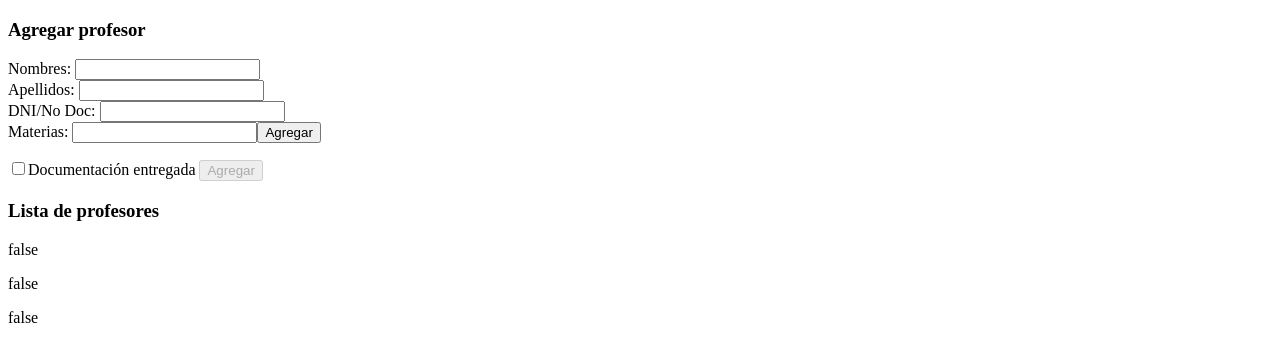
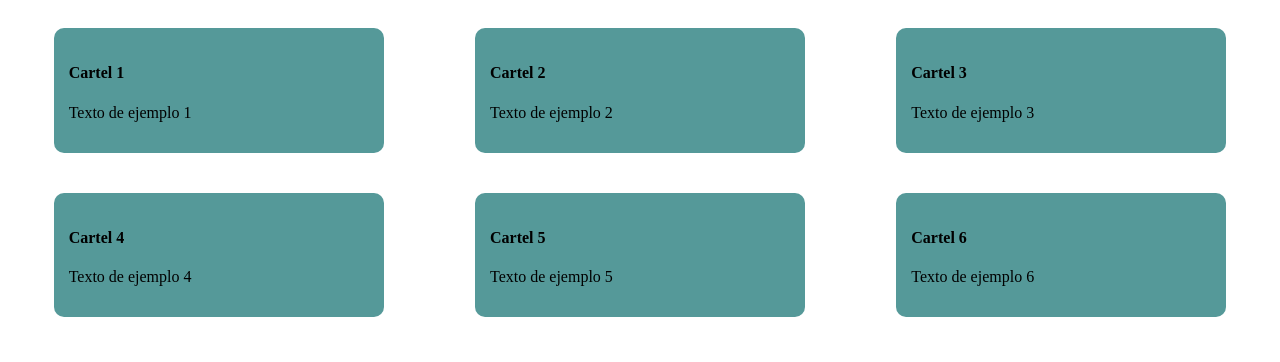
Before and after one commit to gieribac/portafolio260923, a Vue app: page / in a window 1280 px wide. Shown: the top 362 px of the page. Built offline with nearby package versions, Linux system fonts and the light colour scheme.

Commit message:
scripts comunicacion vertical descendente  uso de props

```diff
--- a/src/App.vue
+++ b/src/App.vue
@@ -1,13 +1,13 @@
 <script setup lang="ts">
-   import TeacherForm from './components/TeacherForm.vue'
+   // import TeacherForm from './components/TeacherForm.vue'
    // import validar from "./components/validar.vue";
-
+   import PostList from './components/PostList.vue';
 
 
 </script>
 <template>
-<TeacherForm/>
-<!-- <validar/> -->
+<!-- <TeacherForm/> -->
+<PostList />
 
 </template>
 <style>
--- /dev/null
+++ b/src/components/PostDetail.vue
@@ -0,0 +1,30 @@
+<script setup lang="ts">
+    import {defineProps} from 'vue';
+    const props = defineProps({
+      title: {
+        type: String,
+        required: true,
+      },
+      content: {
+        type: String,
+        default: "no hay información para mostrar",
+      },
+    });
+</script>
+<template >
+    <div class="post">
+        <h4>{{props.title}}</h4>
+        <p>{{props.content}}</p>
+    </div>
+</template>
+<style scoped>
+    .post{
+        width: 300px;
+        border-radius: 10px;
+        background-color: #599;
+        margin: 20px;
+        padding: 15px;
+
+    }
+
+</style>
--- /dev/null
+++ b/src/components/PostList.vue
@@ -0,0 +1,49 @@
+<script setup lang="ts">
+    import PostDetail from './PostDetail.vue';
+    import { ref, Ref } from 'vue';
+    interface Post {
+        title: string;
+        content: string;
+    }
+    let info: Post[] = [
+        {
+            title: "Cartel 1",
+            content: "Texto de ejemplo 1"
+        },
+        {
+            title: "Cartel 2",
+            content: "Texto de ejemplo 2"
+        },
+        {
+            title: "Cartel 3",
+            content: "Texto de ejemplo 3"
+        },
+        {
+            title: "Cartel 4",
+            content: "Texto de ejemplo 4"
+        },
+        {
+            title: "Cartel 5",
+            content: "Texto de ejemplo 5"
+        },
+        {
+            title: "Cartel 6",
+            content: "Texto de ejemplo 6"
+        },
+    ]
+
+</script>
+<template>
+    <div class="container">
+        <PostDetail v-for="e in info" :key="e.title" :title="e.title" :content="e.content"/>
+
+    </div>
+</template>
+<style scoped>
+    .container{
+        display: flex;
+        flex-wrap: wrap;
+        flex-direction: row;
+        justify-content:space-around;
+    }
+</style>
```
Also changed, not shown: src/components/LifeCicle.vue (added, +23 -0 lines).
